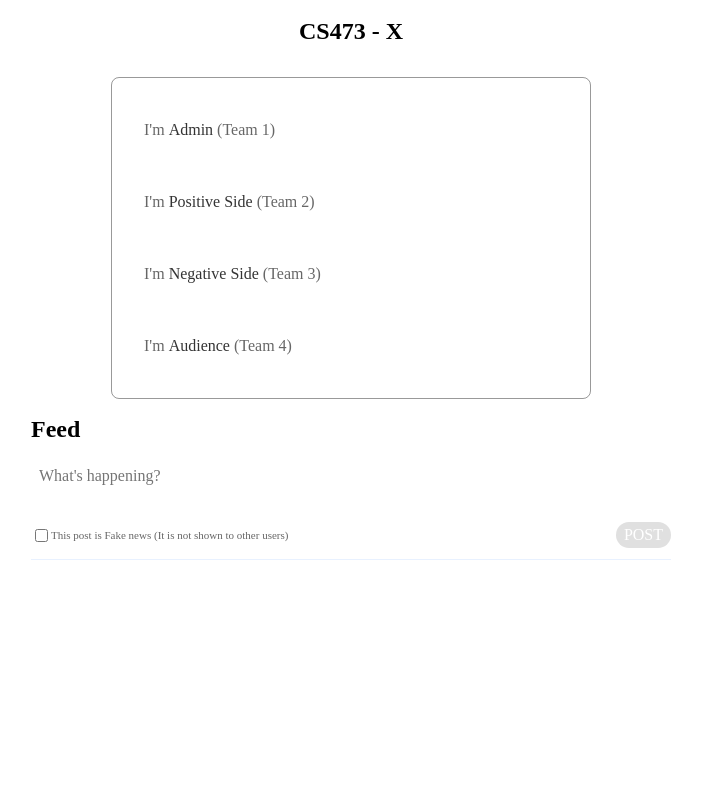
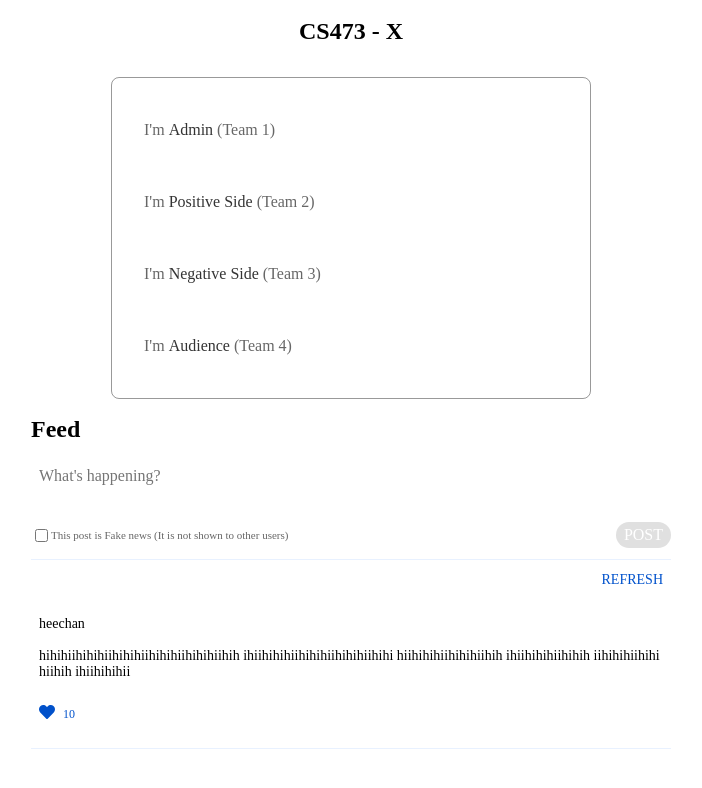
Before and after one commit to Gabul99/CS473-x, a React (Create React App) app: page / in a window 1280 px wide. Shown: the top 788 px of the page, without its empty margins (289-991 px from the left). Built offline with nearby package versions, Linux system fonts and the light colour scheme; no server answers; a web font is replaced by a local one.

Commit message:
FeedPage, FeedItem

```diff
--- a/src/component/FeedInput.tsx
+++ b/src/component/FeedInput.tsx
@@ -8,6 +8,7 @@ const Container = styled.div`
   display: flex;
   flex-direction: column;
   border-bottom: 1px solid ${Colors.BLUE_LIGHT};
+  flex-shrink: 0;
 `;
 
 const Input = styled.textarea`
--- /dev/null
+++ b/src/component/FeedItem.tsx
@@ -0,0 +1,74 @@
+import React from 'react';
+import styled from "styled-components";
+import {ReactComponent as EmptyHeart} from '../icon/heart-regular.svg'
+import {ReactComponent as FillHeart} from '../icon/heart-solid.svg'
+import Colors from "../style/Colors";
+
+const Container = styled.div`
+  width: 100%;
+  height: fit-content;
+  box-sizing: border-box;
+  padding: 16px 8px;
+  display: flex;
+  flex-direction: column;
+  gap: 16px;
+  border-bottom: 1px solid ${Colors.BLUE_LIGHT};
+`;
+
+const Author = styled.div`
+  font-family: "bold", serif;
+  font-size: 14px;
+`;
+
+const Content = styled.div`
+  width: 100%;
+  font-size: 14px;
+  overflow: hidden;
+  word-break: break-all;
+`;
+
+const ToolBar = styled.div`
+  width: 100%;
+  height: 36px;
+  display: flex;
+  flex-direction: row;
+  align-items: center;
+  gap: 4px;
+
+  .icon-button {
+    width: 20px;
+    height: 20px;
+    cursor: pointer;
+  }
+
+  .count {
+    font-size: 12px;
+    color: ${Colors.BLUE_DEEP};
+  }
+`;
+
+const FeedItem = () => {
+  const author = 'heechan';
+  const content = 'hihihiihihihiihihihiihihihiihihihiihih ihiihihihiihihihiihihihiihihi hiihihihiihihihiihih ihiihihihiihihih iihihihiihihihiihih ihiihihihii';
+  const isLiked = true;
+
+  return (
+    <Container>
+      <Author>{author}</Author>
+      <Content>{content}</Content>
+      <ToolBar>
+        <div className={'icon-button'}>
+          {isLiked &&
+          <FillHeart fill={Colors.BLUE_MEDIUM} width={'16px'} height={'16px'}/>
+          }
+          {!isLiked &&
+          <EmptyHeart fill={Colors.BLUE_MEDIUM} width={'16px'} height={'16px'}/>
+          }
+        </div>
+        <div className={'count'}>10</div>
+      </ToolBar>
+    </Container>
+  );
+};
+
+export default FeedItem;
--- a/src/pages/FeedPage.tsx
+++ b/src/pages/FeedPage.tsx
@@ -1,6 +1,8 @@
-import React from 'react';
+import React, {useState} from 'react';
 import styled from "styled-components";
 import FeedInput from "../component/FeedInput";
+import FeedItem from "../component/FeedItem";
+import Colors from "../style/Colors";
 
 const Container = styled.div`
   width: 640px;
@@ -12,13 +14,47 @@ const Container = styled.div`
 const Title = styled.h1`
   font-size: 24px;
   font-family: "bold", serif;
+  flex-shrink: 0;
+`;
+
+const FeedList = styled.div`
+  width: 100%;
+  flex-grow: 1;
+  min-height: 0;
+  overflow-y: auto;
+`;
+
+const ToolBar = styled.div<{refreshing: boolean}>`
+  width: 100%;
+  height: 40px;
+  padding: 0 8px;
+  display: flex;
+  flex-direction: row;
+  align-items: center;
+  box-sizing: border-box;
+
+  .refresh {
+    font-size: 14px;
+    font-family: "bold", serif;
+    color: ${props => props.refreshing ? Colors.BLUE_LIGHT : Colors.BLUE_DEEP};
+    cursor: pointer;
+    margin-left: auto;
+  }
 `;
 
 const FeedPage = () => {
+  const [isRefreshing, setRefreshing] = useState<boolean>(false);
+
   return (
     <Container>
       <Title>Feed</Title>
       <FeedInput />
+      <ToolBar refreshing={isRefreshing}>
+        <div className={'refresh'}>REFRESH</div>
+      </ToolBar>
+      <FeedList>
+        <FeedItem />
+      </FeedList>
     </Container>
   );
 };
```
Also changed, not shown: src/icon/heart-regular.svg (added), src/icon/heart-solid.svg (added).
